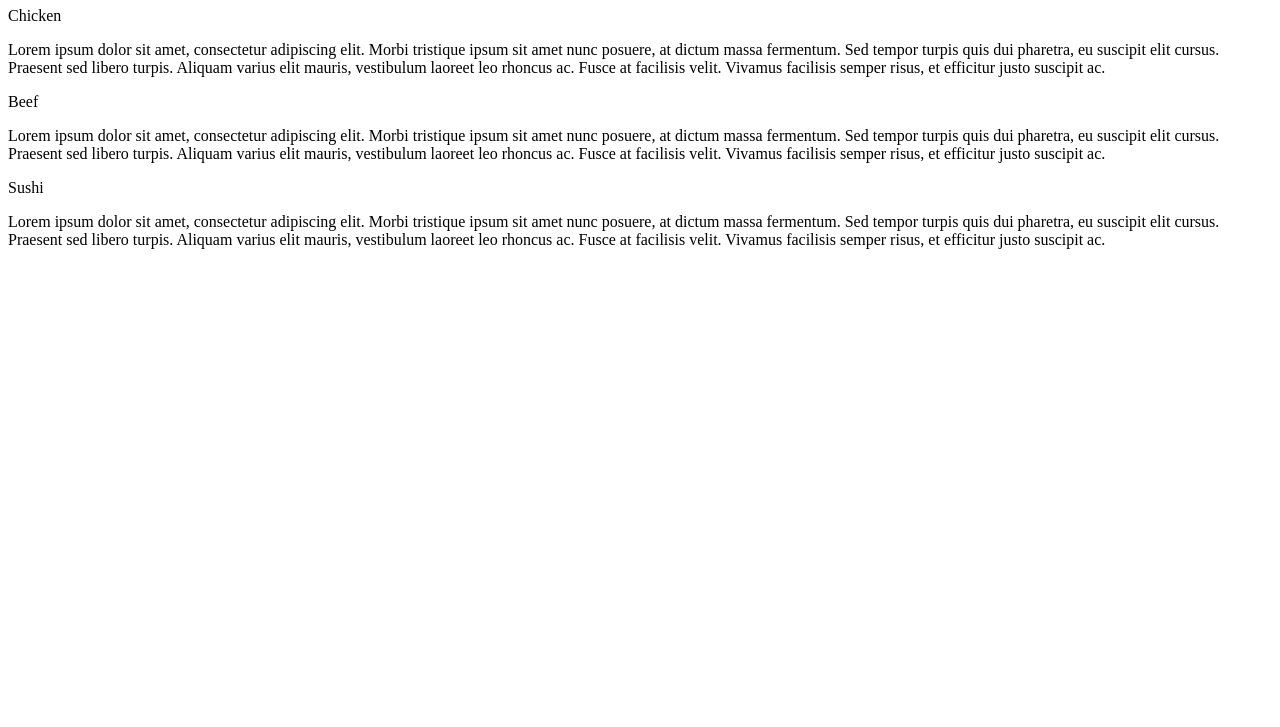
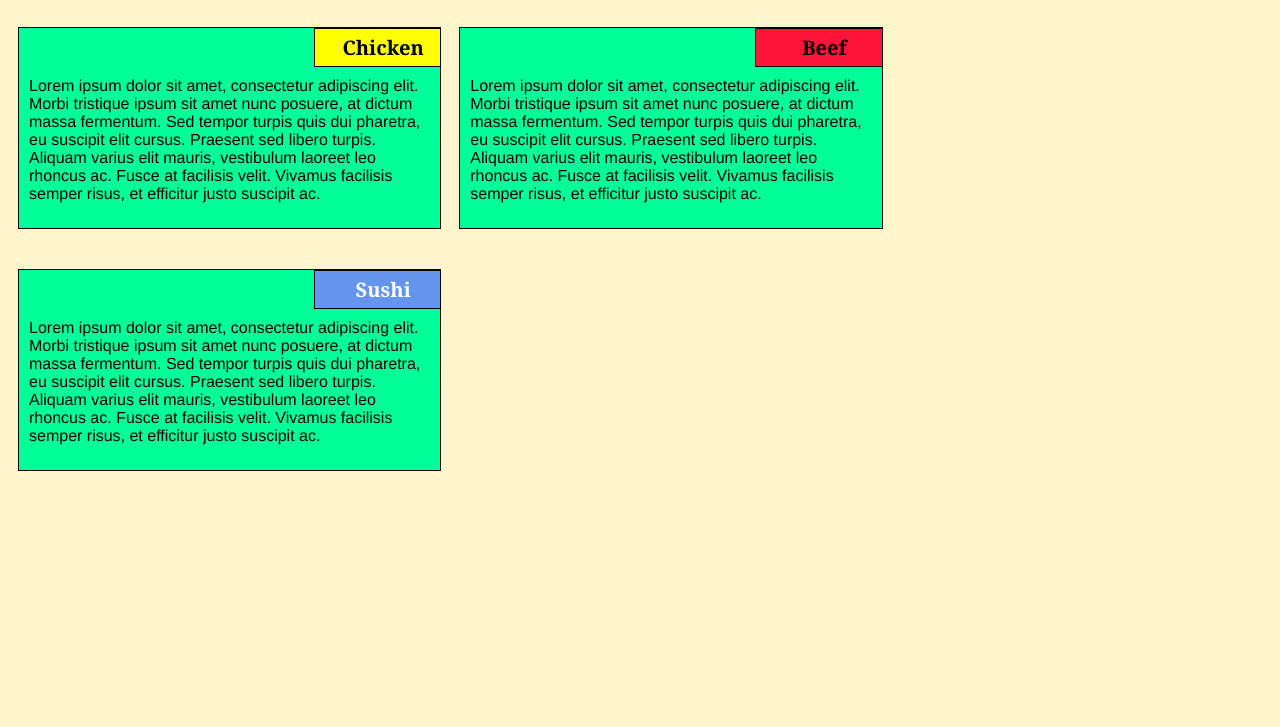
Before and after one commit to Khyatishkalia/assignment2, a plain HTML site: page index.html in a window 1280 px wide. Shown: the part 73-800 px from the top of the page. Drawn offline with Linux system fonts and the light colour scheme.

Commit message:
Update index.html

```diff
--- a/index.html
+++ b/index.html
@@ -5,7 +5,7 @@
 
 	<meta name="viewport" content="width=device-width, initial-scale=1">
 
-	<link rel="stylesheet" type="text/css" href="week 2.css">
+	<link rel="stylesheet" type="text/css" href="assignment.css">
 	<title>week 2 assignment</title>
 </head>
 <body>
```
